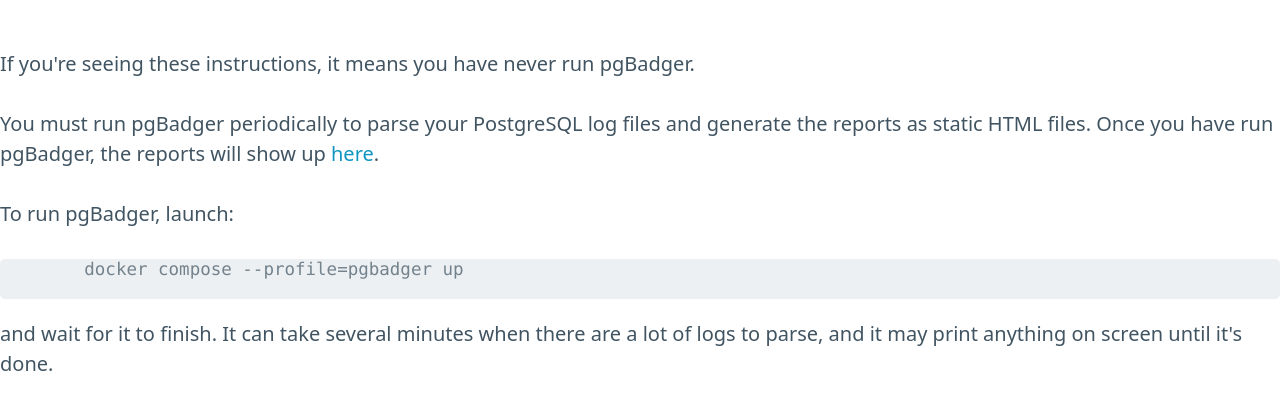
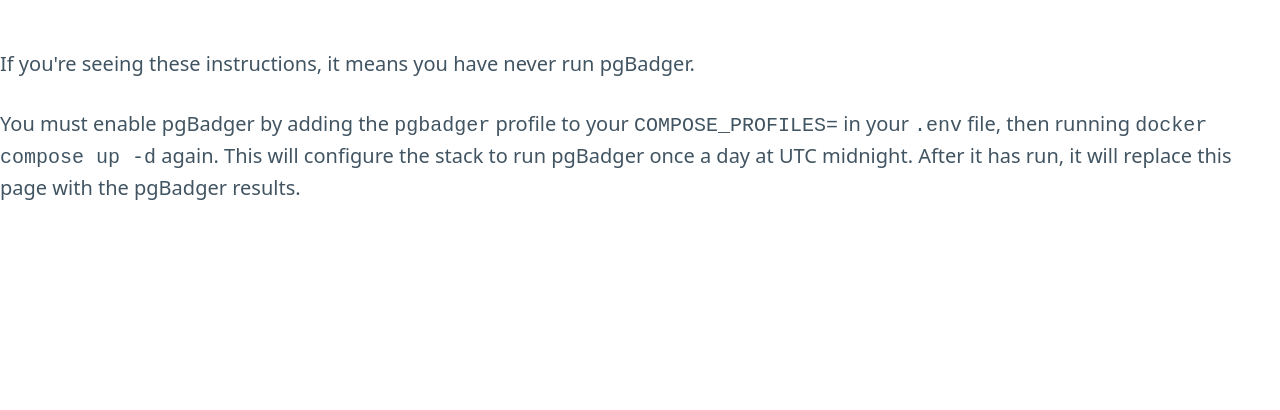
Before and after one commit to openhive-network/haf_api_node, a plain HTML site: page caddy/admin_html/pgbadger_instructions/index.html in a window 1280 px wide. Shown: the part 56-466 px from the top of the page. Drawn offline with nearby package versions, Linux system fonts and the light colour scheme.

```diff
--- a/backend.yaml
+++ b/backend.yaml
@@ -14,7 +14,7 @@
         condition: service_healthy
 
   pgadmin:
-    image: dpage/pgadmin4:8.0
+    image: dpage/pgadmin4:8.1
     profiles:
       - admin
     environment:
--- a/caddy/admin_html/pgbadger_instructions/index.html
+++ b/caddy/admin_html/pgbadger_instructions/index.html
@@ -11,17 +11,10 @@
       If you're seeing these instructions, it means you have never run pgBadger.
     </p>
     <p>
-      You must run pgBadger periodically to parse your PostgreSQL log files and generate the
-      reports as static HTML files.  Once you have run pgBadger, the reports will show up
-      <a href="../pgbadger">here</a>.
-    </p>
-    <p>
-      To run pgBadger, launch:
-      <pre>
-        docker compose --profile=pgbadger up
-      </pre>
-      and wait for it to finish.  It can take several minutes when there are a lot of logs to
-      parse, and it may print anything on screen until it's done.
+      You must enable pgBadger by adding the <tt>pgbadger</tt> profile to your <tt>COMPOSE_PROFILES=</tt>
+      in your <tt>.env</tt> file, then running <tt>docker compose up -d</tt> again.  This will configure
+      the stack to run pgBadger once a day at UTC midnight.  After it has run, it will replace this page
+      with the pgBadger results.
     </p>
   </body>
 </html>
```
Also changed, not shown: 1 other file.
